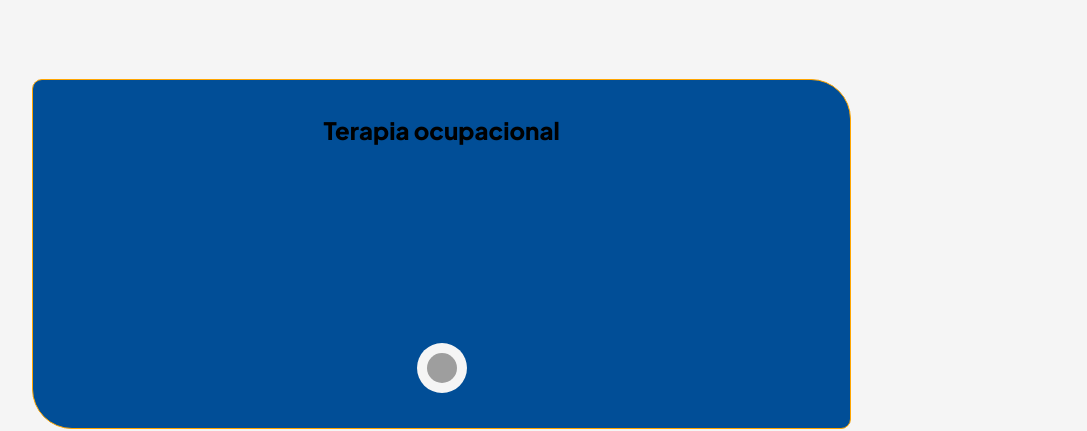
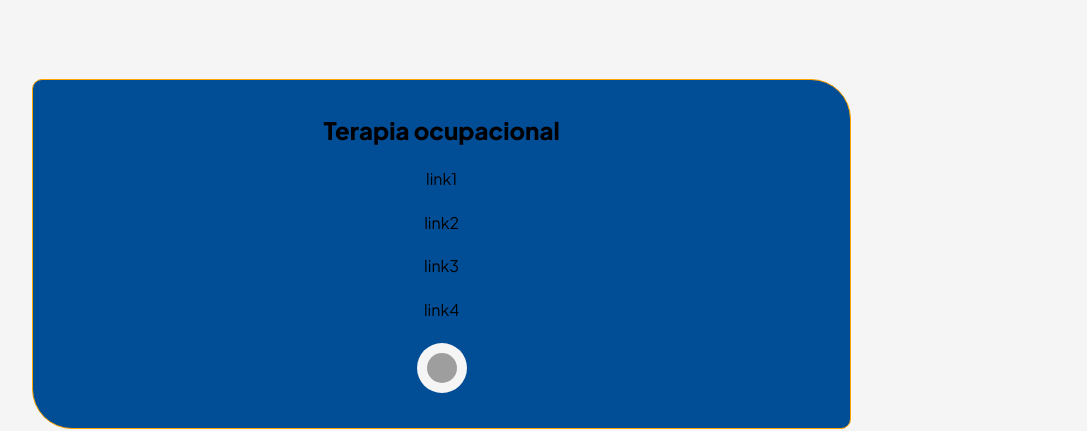
Before and after one commit to ozillo/femCami, a React (Vite) app: page / in a window 1280 px wide. Both pictures are taken after a click on the picture 537 px from the left and 2717 px from the top of the page. Shown: the part 2317-2748 px from the top of the page, without its empty margins (96-1183 px from the left). Built offline with nearby package versions, Linux system fonts and the light colour scheme; grey boxes are pictures that could not be loaded.

Commit message:
services anchor

```diff
--- a/src/components/PrintServicio/PrintServicio.jsx
+++ b/src/components/PrintServicio/PrintServicio.jsx
@@ -26,7 +26,11 @@ const PrintServicio = ({title, description, image, links}) => {
             :
             <>
                 <h2>Terapia ocupacional</h2>
-                {links.forEach((elem)=>{return <p>elem</p>})}
+                {links.map((elem)=>{return (
+                    <>
+                    <a>{elem}</a>
+                    </>
+                )})}
                 <img src="https://res.cloudinary.com/dtfugozix/image/upload/v1702230893/Fem%20Cami/Icon/close_FILL0_wght400_GRAD0_opsz24_l3ofja.png"
                 alt="img-flecha"
                 className="img-info-figure-back"
```
